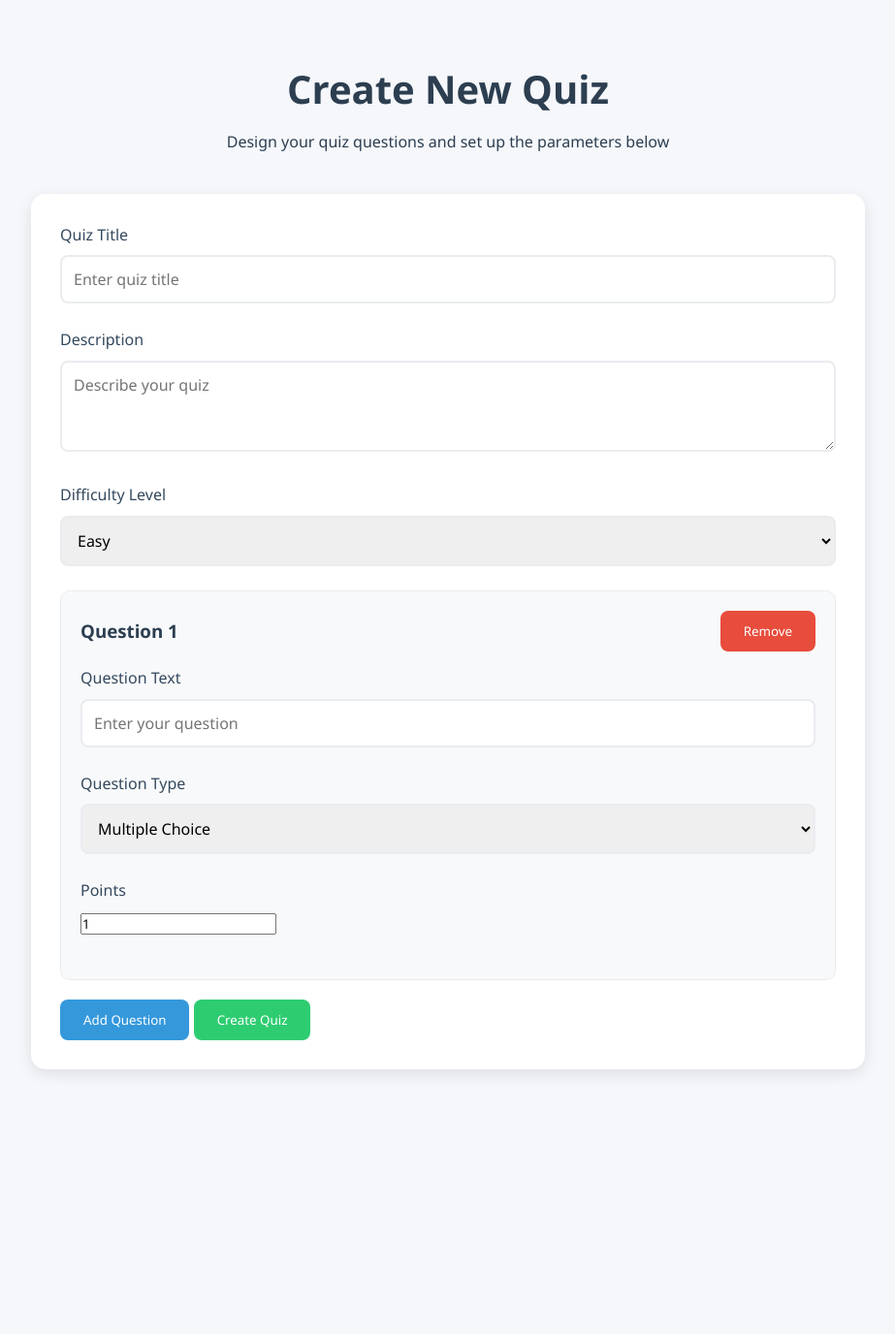
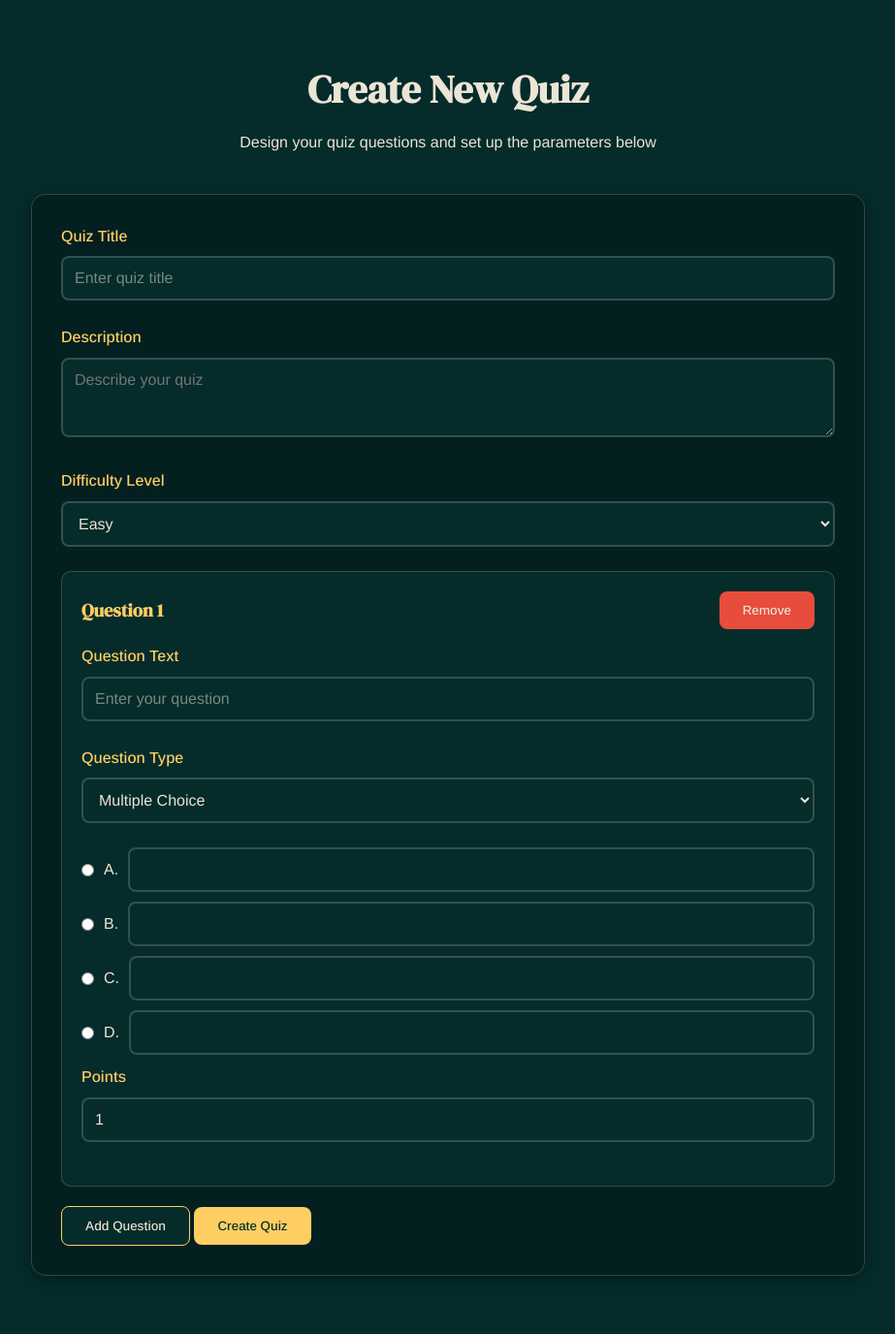
Before and after one commit to RuvaS20/webdevs, a PHP site: page /view/teacher/create_quiz.php in a window 1280 px wide. Shown: the whole page at 97% size, without its empty margins (178-1101 px from the left). Before the commit the page ends 1108 px from the top, so only its background shows below. Run offline with PHP 8.4, Linux system fonts and the light colour scheme; the visitor is signed in with stand-in values (Sample User, id 1).

Commit message:
create_quiz.php

```diff
--- a/view/teacher/create_quiz.php
+++ b/view/teacher/create_quiz.php
@@ -16,17 +16,18 @@ $teacher_id = $_SESSION['user_id']; // Get the teacher's ID from the session
     <meta charset="UTF-8">
     <meta name="viewport" content="width=device-width, initial-scale=1.0">
     <title>Create Quiz</title>
+    <link href="https://fonts.googleapis.com/css2?family=Arimo:ital,wght@0,400..700;1,400..700&family=DM+Serif+Display:ital@0;1&display=swap" rel="stylesheet">
     <style>
         * {
             margin: 0;
             padding: 0;
             box-sizing: border-box;
-            font-family: 'Segoe UI', Tahoma, Geneva, Verdana, sans-serif;
+            font-family: "Arimo", sans-serif;
         }
 
         body {
-            background: #f5f7fb;
-            color: #2c3e50;
+            background-color: #052B2B;
+            color: #EBE5D5;
             line-height: 1.6;
         }
 
@@ -42,16 +43,18 @@ $teacher_id = $_SESSION['user_id']; // Get the teacher's ID from the session
         }
 
         .quiz-header h1 {
-            color: #2c3e50;
+            font-family: "DM Serif Display", serif;
+            color: #EBE5D5;
             font-size: 2.5em;
             margin-bottom: 10px;
         }
 
         .quiz-form {
-            background: white;
+            background: #041f1f;
             padding: 30px;
             border-radius: 15px;
-            box-shadow: 0 5px 15px rgba(0,0,0,0.1);
+            box-shadow: 0 5px 15px rgba(0,0,0,0.3);
+            border: 0.5px solid rgba(235, 229, 213, 0.2);
         }
 
         .form-group {
@@ -62,33 +65,37 @@ $teacher_id = $_SESSION['user_id']; // Get the teacher's ID from the session
             display: block;
             margin-bottom: 8px;
             font-weight: 500;
-            color: #34495e;
+            color: #FECE63;
         }
 
         input[type="text"],
         textarea,
-        select {
+        select,
+        input[type="number"] {
             width: 100%;
             padding: 12px;
-            border: 2px solid #e9ecef;
+            background-color: #052B2B;
+            border: 2px solid rgba(235, 229, 213, 0.2);
             border-radius: 8px;
             font-size: 16px;
+            color: #EBE5D5;
             transition: border-color 0.3s;
         }
 
         input[type="text"]:focus,
         textarea:focus,
-        select:focus {
-            border-color: #3498db;
+        select:focus,
+        input[type="number"]:focus {
+            border-color: #FECE63;
             outline: none;
         }
 
         .question-block {
-            background: #f8f9fa;
+            background: #052B2B;
             padding: 20px;
             border-radius: 10px;
             margin-bottom: 20px;
-            border: 1px solid #e9ecef;
+            border: 1px solid rgba(235, 229, 213, 0.2);
         }
 
         .question-header {
@@ -96,6 +103,11 @@ $teacher_id = $_SESSION['user_id']; // Get the teacher's ID from the session
             justify-content: space-between;
             align-items: center;
             margin-bottom: 15px;
+        }
+
+        .question-header h3 {
+            color: #FECE63;
+            font-family: "DM Serif Display", serif;
         }
 
         .btn {
@@ -108,23 +120,24 @@ $teacher_id = $_SESSION['user_id']; // Get the teacher's ID from the session
         }
 
         .btn-primary {
-            background: #3498db;
-            color: white;
+            background: #052B2B;
+            color: #EBE5D5;
+            border: 1px solid #FECE63;
         }
 
         .btn-success {
-            background: #2ecc71;
-            color: white;
+            background: #FECE63;
+            color: #052B2B;
         }
 
         .btn-danger {
             background: #e74c3c;
-            color: white;
+            color: #EBE5D5;
         }
 
         .btn:hover {
             transform: translateY(-2px);
-            box-shadow: 0 5px 15px rgba(0,0,0,0.1);
+            box-shadow: 0 5px 15px rgba(0,0,0,0.2);
         }
 
         .options-container {
@@ -136,6 +149,26 @@ $teacher_id = $_SESSION['user_id']; // Get the teacher's ID from the session
             align-items: center;
             gap: 10px;
             margin-bottom: 10px;
+            color: #EBE5D5;
+        }
+
+        .option-row input[type="radio"] {
+            accent-color: #FECE63;
+        }
+
+        .option-row input[type="text"] {
+            flex: 1;
+        }
+
+        select {
+            background-color: #052B2B;
+            color: #EBE5D5;
+            cursor: pointer;
+        }
+
+        select option {
+            background-color: #052B2B;
+            color: #EBE5D5;
         }
 
         @media (max-width: 768px) {
@@ -146,6 +179,19 @@ $teacher_id = $_SESSION['user_id']; // Get the teacher's ID from the session
             .quiz-form {
                 padding: 20px;
             }
+
+            h1 {
+                font-size: 2em;
+            }
+        }
+
+        .question-block:hover {
+            border-color: #FECE63;
+            transition: border-color 0.3s ease;
+        }
+
+        input::placeholder {
+            color: rgba(235, 229, 213, 0.5);
         }
     </style>
 </head>
@@ -156,8 +202,7 @@ $teacher_id = $_SESSION['user_id']; // Get the teacher's ID from the session
             <p>Design your quiz questions and set up the parameters below</p>
         </div>
 
-        <form class="quiz-form" action="save-quiz.php" method="POST">
-            <!-- Hidden input to send teacher_id to save-quiz.php -->
+        <form class="quiz-form" id="quizForm" action="/WEB_DEVS/functions/save_quiz.php" method="POST">
             <input type="hidden" name="teacher_id" value="<?php echo $teacher_id; ?>">
 
             <div class="form-group">
@@ -196,7 +241,6 @@ $teacher_id = $_SESSION['user_id']; // Get the teacher's ID from the session
                         <select name="questions[0][type]" onchange="updateQuestionType(this)">
                             <option value="multiple_choice">Multiple Choice</option>
                             <option value="true_false">True/False</option>
-                            <option value="short_answer">Short Answer</option>
                         </select>
                     </div>
 
@@ -235,7 +279,6 @@ $teacher_id = $_SESSION['user_id']; // Get the teacher's ID from the session
                     <select name="questions[${questionCount}][type]" onchange="updateQuestionType(this)">
                         <option value="multiple_choice">Multiple Choice</option>
                         <option value="true_false">True/False</option>
-                        <option value="short_answer">Short Answer</option>
                     </select>
                 </div>
                 <div class="options-container" id="options-${questionCount}"></div>
@@ -245,44 +288,100 @@ $teacher_id = $_SESSION['user_id']; // Get the teacher's ID from the session
                 </div>
             `;
             questionContainer.appendChild(newQuestionBlock);
+
+            // Initialize the question type for the new question
+            const select = newQuestionBlock.querySelector('select');
+            updateQuestionType(select);
+
             questionCount++;
         }
 
         function removeQuestion(button) {
             button.closest('.question-block').remove();
-            questionCount--;
+            updateQuestionNumbers();
+        }
+
+        function updateQuestionNumbers() {
+            const questions = document.querySelectorAll('.question-block');
+            questions.forEach((question, index) => {
+                question.querySelector('h3').textContent = `Question ${index + 1}`;
+
+                // Update name attributes
+                const inputs = question.querySelectorAll('input[name*="questions["], select[name*="questions["]');
+                inputs.forEach(input => {
+                    input.name = input.name.replace(/questions\[\d+\]/, `questions[${index}]`);
+                });
+
+                // Update options container ID
+                const optionsContainer = question.querySelector('.options-container');
+                if (optionsContainer) {
+                    optionsContainer.id = `options-${index}`;
+                }
+            });
+            questionCount = questions.length;
         }
 
         function updateQuestionType(select) {
-            const questionIndex = select.name.match(/\d+/)[0];
+            const questionBlock = select.closest('.question-block');
+            const questionIndex = Array.from(document.querySelectorAll('.question-block')).indexOf(questionBlock);
             const optionsContainer = document.getElementById(`options-${questionIndex}`);
+
             if (select.value === 'multiple_choice') {
                 optionsContainer.innerHTML = `
                     <div class="option-row">
-                        <input type="radio" name="questions[${questionIndex}][correct]" value="A"> A. <input type="text" name="questions[${questionIndex}][options][A]" required>
+                        <input type="radio" name="questions[${questionIndex}][correct]" value="A" required> A.
+                        <input type="text" name="questions[${questionIndex}][options][A]" required>
                     </div>
                     <div class="option-row">
-                        <input type="radio" name="questions[${questionIndex}][correct]" value="B"> B. <input type="text" name="questions[${questionIndex}][options][B]" required>
+                        <input type="radio" name="questions[${questionIndex}][correct]" value="B" required> B.
+                        <input type="text" name="questions[${questionIndex}][options][B]" required>
+                    </div>
+                    <div class="option-row">
+                        <input type="radio" name="questions[${questionIndex}][correct]" value="C" required> C.
+                        <input type="text" name="questions[${questionIndex}][options][C]" required>
+                    </div>
+                    <div class="option-row">
+                        <input type="radio" name="questions[${questionIndex}][correct]" value="D" required> D.
+                        <input type="text" name="questions[${questionIndex}][options][D]" required>
                     </div>
                 `;
             } else if (select.value === 'true_false') {
                 optionsContainer.innerHTML = `
                     <div class="option-row">
-                        <input type="radio" name="questions[${questionIndex}][correct]" value="true"> True
+                        <input type="radio" name="questions[${questionIndex}][correct]" value="true" required> True
                     </div>
                     <div class="option-row">
-                        <input type="radio" name="questions[${questionIndex}][correct]" value="false"> False
-                    </div>
-                `;
-            } else if (select.value === 'short_answer') {
-                optionsContainer.innerHTML = `
-                    <div class="form-group">
-                        <label>Correct Answer</label>
-                        <input type="text" name="questions[${questionIndex}][correct_answer]" required placeholder="Enter the correct answer">
+                        <input type="radio" name="questions[${questionIndex}][correct]" value="false" required> False
                     </div>
                 `;
             }
         }
+
+        // Initialize the first question's type
+        document.addEventListener('DOMContentLoaded', function() {
+            const firstQuestionType = document.querySelector('select[name="questions[0][type]"]');
+            updateQuestionType(firstQuestionType);
+        });
+
+        // Form submission handling
+        document.getElementById('quizForm').addEventListener('submit', function(e) {
+            e.preventDefault();
+
+            const formData = new FormData(this);
+
+            fetch('/WEB_DEVS/functions/save_quiz.php', {
+                method: 'POST',
+                body: formData
+            })
+            .then(response => response.text())
+            .then(data => {
+                window.location.href = '/WEB_DEVS/view/teacher/dashboard.php';
+            })
+            .catch(error => {
+                console.error('Error:', error);
+                alert('Error creating quiz. Please try again.');
+            });
+        });
     </script>
 </body>
 </html>
```
